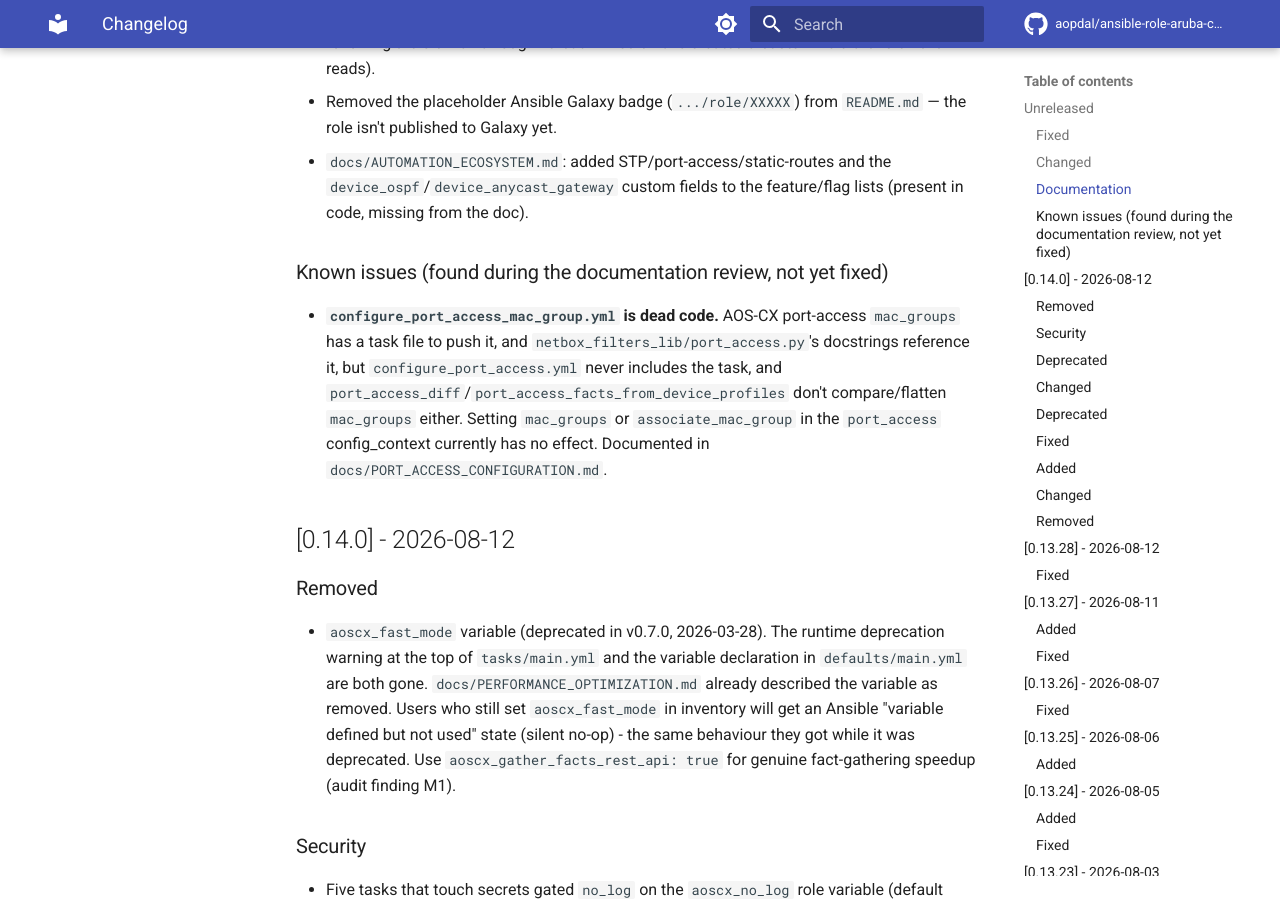
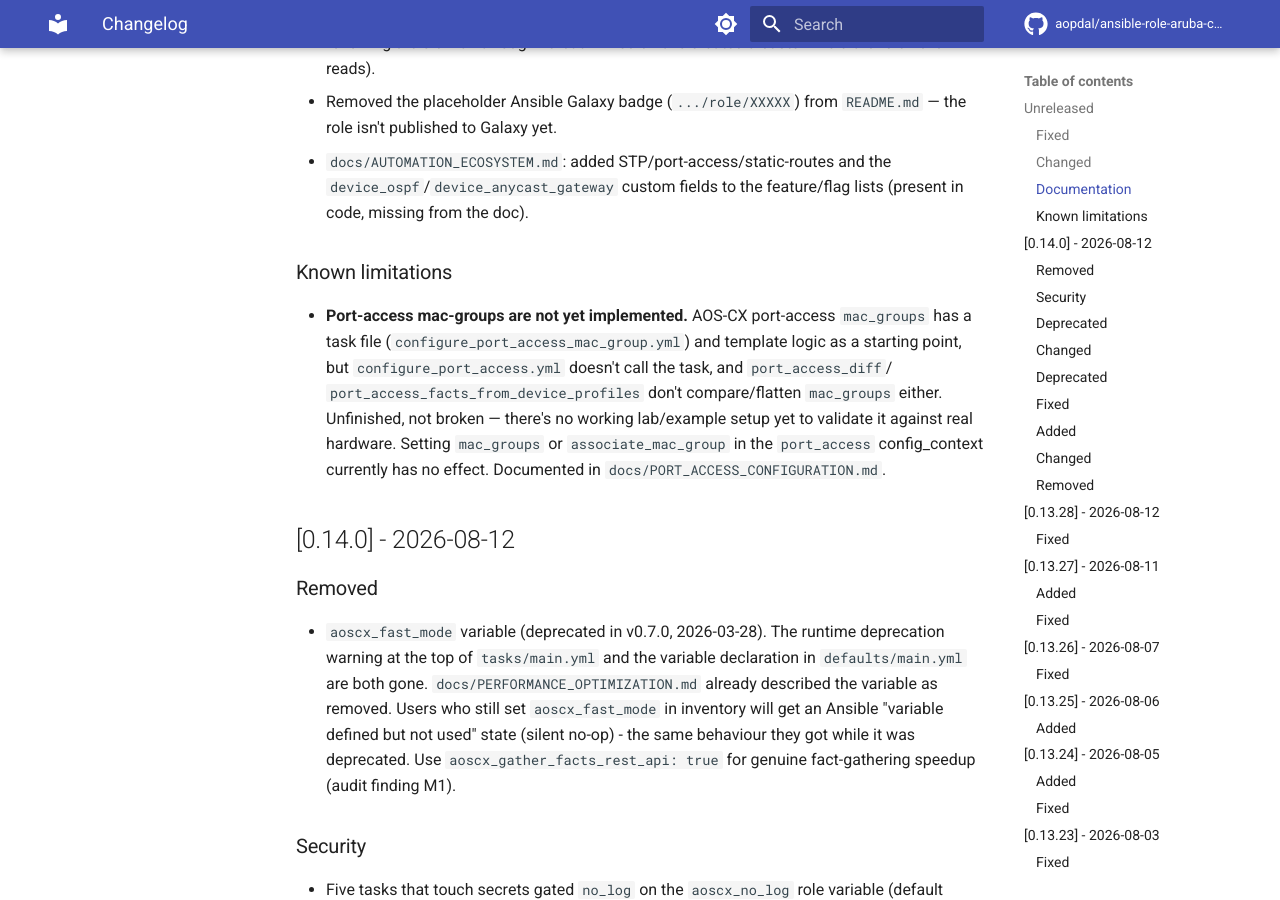
Before and after one commit to aopdal/ansible-role-aruba-cx-switch, an MkDocs documentation site: the page built from docs/CHANGELOG.md, in a window 1280 px wide and 900 px high, scrolled down 1527 px. Built offline with MkDocs 1.6.1 and Material for MkDocs 9.7.7, drawn with Linux system fonts in a browser that asks for light colours; comment, search, counter and statistics services are not loaded.

Commit message:
docs: set mac-group to not yet implemented

```diff
--- a/docs/CHANGELOG.md
+++ b/docs/CHANGELOG.md
@@ -61,16 +61,17 @@ and this project adheres to [Semantic Versioning](https://semver.org/spec/v2.0.0
   the `device_ospf`/`device_anycast_gateway` custom fields to the
   feature/flag lists (present in code, missing from the doc).
 
-### Known issues (found during the documentation review, not yet fixed)
+### Known limitations
 
-- **`configure_port_access_mac_group.yml` is dead code.** AOS-CX
-  port-access `mac_groups` has a task file to push it, and
-  `netbox_filters_lib/port_access.py`'s docstrings reference it, but
-  `configure_port_access.yml` never includes the task, and
-  `port_access_diff`/`port_access_facts_from_device_profiles` don't
-  compare/flatten `mac_groups` either. Setting `mac_groups` or
-  `associate_mac_group` in the `port_access` config_context currently has
-  no effect. Documented in `docs/PORT_ACCESS_CONFIGURATION.md`.
+- **Port-access mac-groups are not yet implemented.** AOS-CX port-access
+  `mac_groups` has a task file (`configure_port_access_mac_group.yml`) and
+  template logic as a starting point, but `configure_port_access.yml`
+  doesn't call the task, and `port_access_diff`/
+  `port_access_facts_from_device_profiles` don't compare/flatten
+  `mac_groups` either. Unfinished, not broken — there's no working
+  lab/example setup yet to validate it against real hardware. Setting
+  `mac_groups` or `associate_mac_group` in the `port_access` config_context
+  currently has no effect. Documented in `docs/PORT_ACCESS_CONFIGURATION.md`.
 
 ## [0.14.0] - 2026-08-12
 
--- a/docs/PORT_ACCESS_CONFIGURATION.md
+++ b/docs/PORT_ACCESS_CONFIGURATION.md
@@ -162,19 +162,21 @@ Tags: `port_access`, `device_profile`, `layer2` for configuration;
 [TAG_DEPENDENT_INCLUDES.md](TAG_DEPENDENT_INCLUDES.md) — treated as
 routine L2 configuration.
 
-## Known limitation: mac-groups
+## Not yet implemented: mac-groups
 
 The AOS-CX CLI and REST API also support **mac-groups** (matching
 connected devices by MAC address/OUI instead of LLDP) as a `port_access`
-object kind, and a `configure_port_access_mac_group.yml` task file exists
-in the role to push them. **This is not currently wired up**:
-`configure_port_access.yml` never includes it, so a `mac_groups` list or a
-role's `associate_mac_group` in config_context has **no effect** today —
-nothing will be pushed, diffed, or cleaned up for it. `port_access_diff`
-and `port_access_facts_from_device_profiles` also don't yet compare/flatten
-`mac_groups`. Don't rely on `mac_groups` or `associate_mac_group` in
-config_context until this is finished; use `lldp_groups` for device
-matching in the meantime.
+object kind. A `configure_port_access_mac_group.yml` task file and
+matching template logic exist in the role as a starting point, but
+mac-group support is **not yet implemented**: `configure_port_access.yml`
+doesn't call the task, so a `mac_groups` list or a role's
+`associate_mac_group` in config_context has **no effect** today — nothing
+will be pushed, diffed, or cleaned up for it. `port_access_diff` and
+`port_access_facts_from_device_profiles` also don't yet compare/flatten
+`mac_groups`. This is unfinished rather than broken — there's no working
+lab/example setup yet to validate the implementation against real
+hardware. Use `lldp_groups` for device matching until mac-groups support
+is completed.
 
 ## Operational notes
 
--- a/docs/README_DOCS.md
+++ b/docs/README_DOCS.md
@@ -118,7 +118,7 @@ See **[DOCUMENTATION_SITE.md](DOCUMENTATION_SITE.md)** for details.
 
 - **[PORT_ACCESS_CONFIGURATION.md](PORT_ACCESS_CONFIGURATION.md)** -
   LLDP-group / role / device-profile modelling, change detection, and
-  cleanup. Includes a known limitation around `mac_groups`.
+  cleanup. Notes that `mac_groups` support is not yet implemented.
 
 ### VSX
 
```
Also changed, not shown: CHANGELOG.md (+10 -9 lines).
